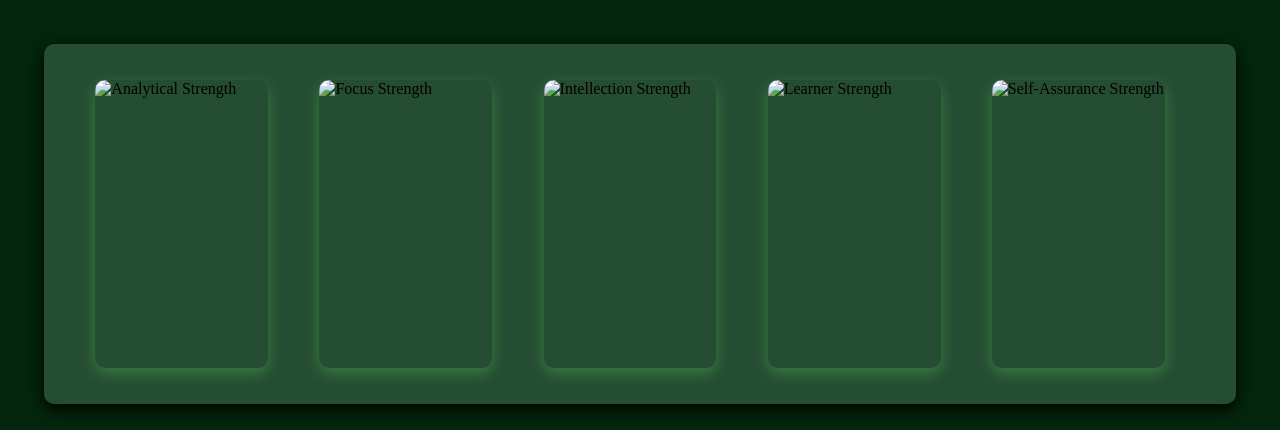
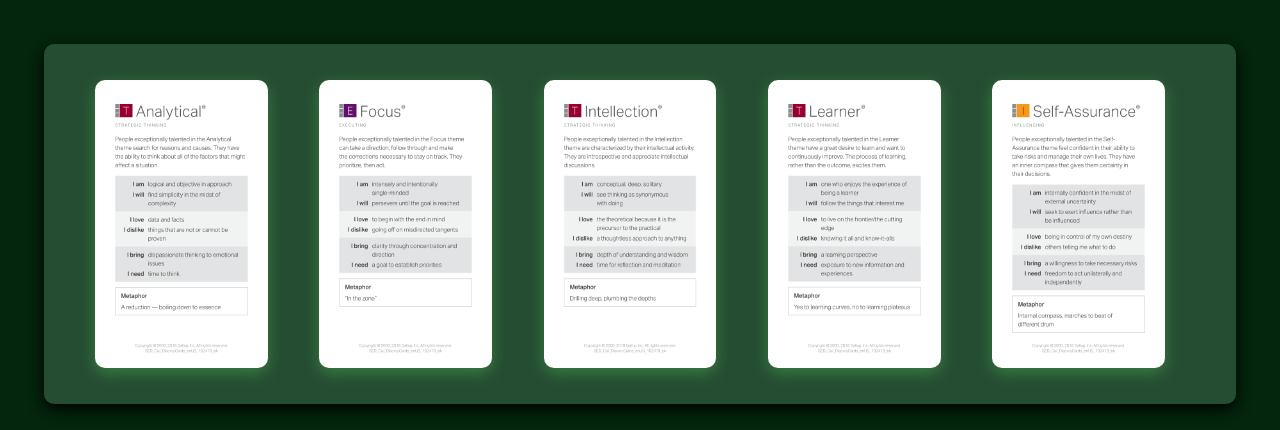
Before and after one commit to PHEAROM51/project2-personal-strength-cards, a plain HTML site: page index.html in a window 1280 px wide. Shown: the part 115-545 px from the top of the page. Drawn offline with Linux system fonts and the light colour scheme.

Commit message:
Update index.html

```diff
--- a/index.html
+++ b/index.html
@@ -13,11 +13,11 @@
 
 <section class="section1">
 
-    <img src="images/04_Analytical.png" alt="Analytical Strength" class="strength-image">
-    <img src="images/17_Focus.png" alt="Focus Strength" class="strength-image">
-    <img src="images/24_Intellection.png" alt="Intellection Strength" class="strength-image">
-    <img src="images/25_Learner.png" alt="Learner Strength" class="strength-image">
-    <img src="images/31_Self_Assurance.png" alt="Self-Assurance Strength" class="strength-image">
+    <img src="04_Analytical.png" alt="Analytical Strength" class="strength-image">
+    <img src="17_Focus.png" alt="Focus Strength" class="strength-image">
+    <img src="24_Intellection.png" alt="Intellection Strength" class="strength-image">
+    <img src="25_Learner.png" alt="Learner Strength" class="strength-image">
+    <img src="31_Self_Assurance.png" alt="Self-Assurance Strength" class="strength-image">
 
 </section>
 
```
